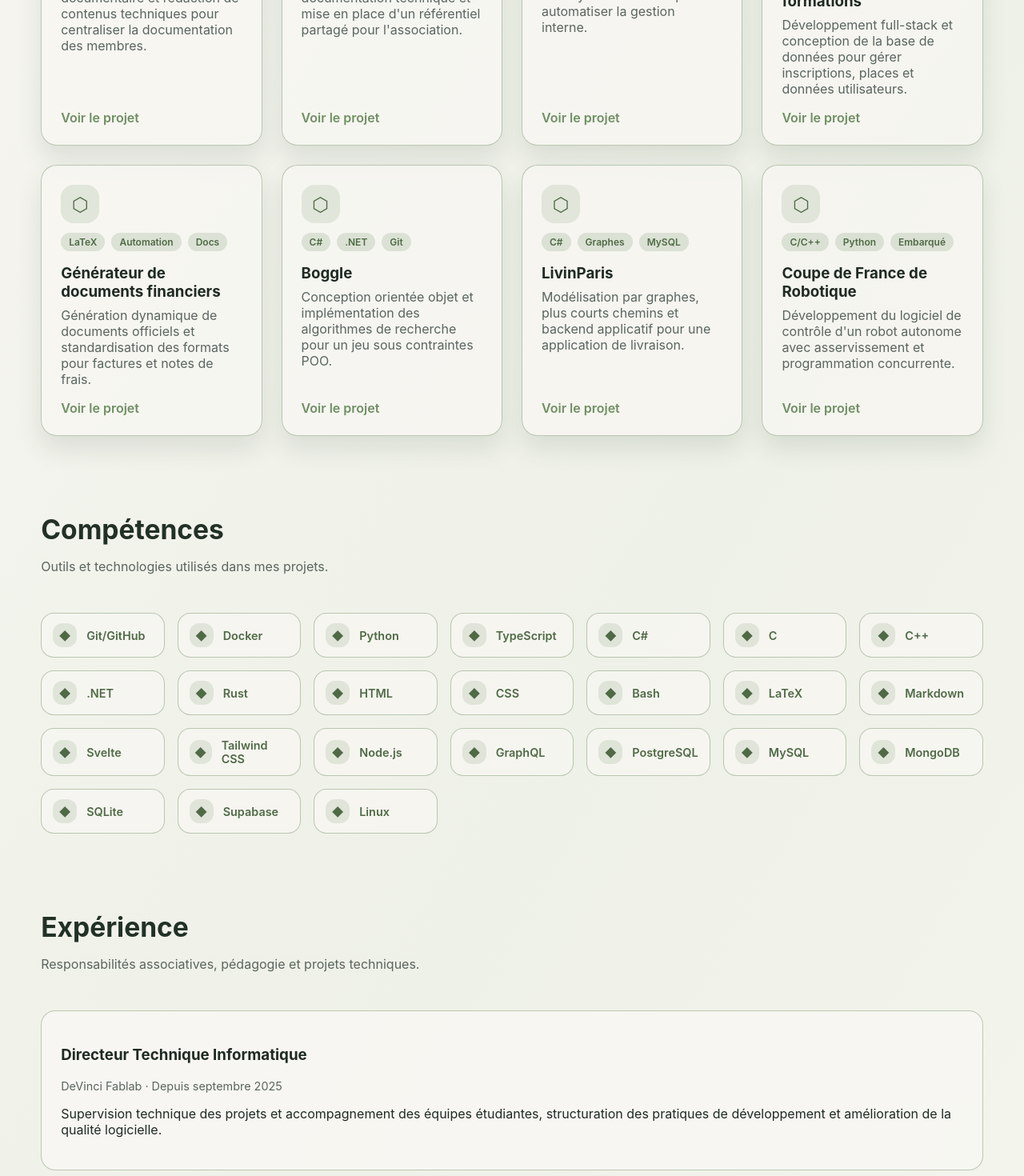
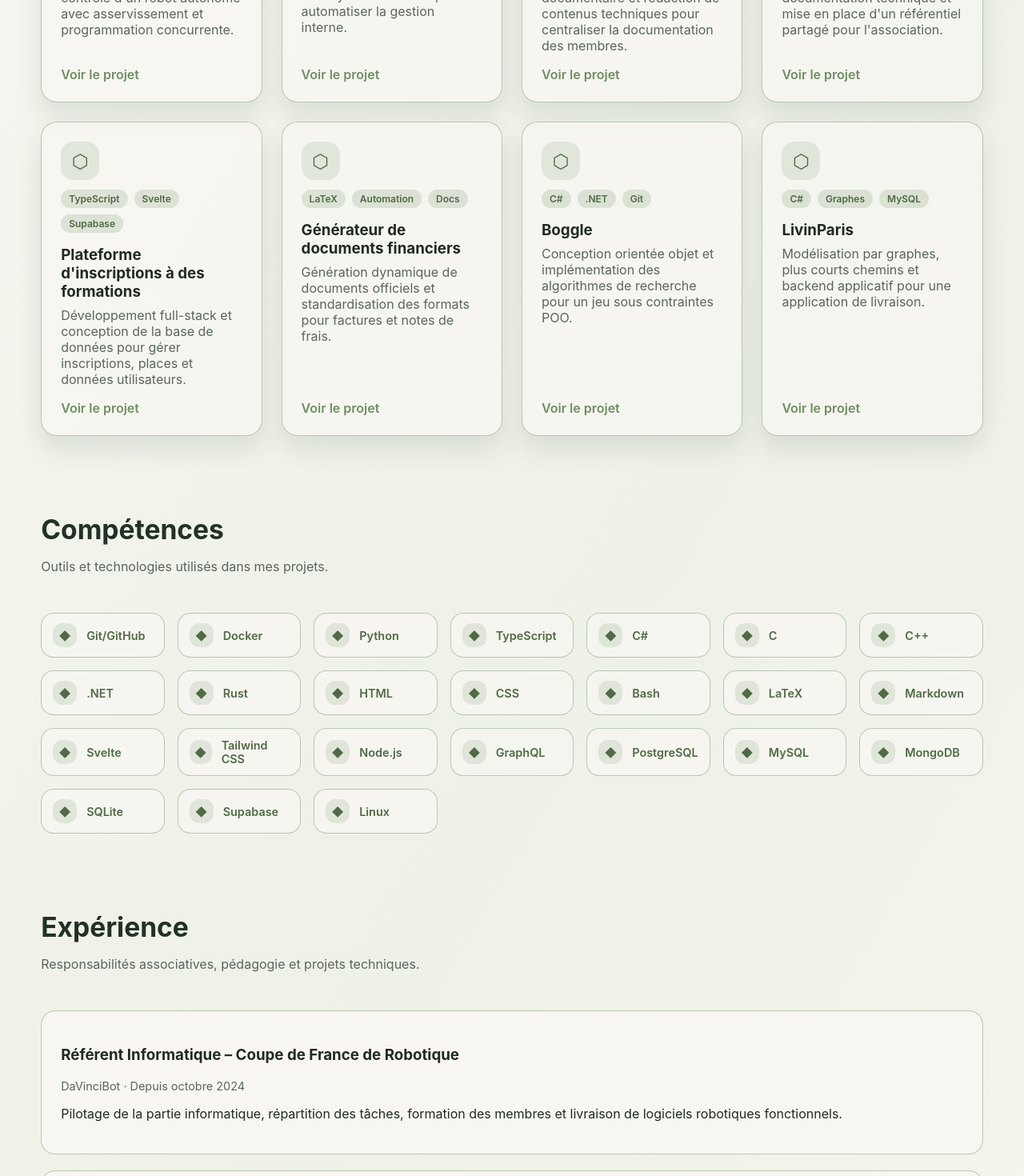
Before and after one commit to aust-1/portfolio, a React (Vite) app in the folder site/: page / in a window 1280 px wide. Shown: the part 880-2350 px from the top of the page at 80% size. Built offline with nearby package versions, Linux system fonts and the light colour scheme.

Commit message:
add project and experience entries; enhance card and timeline item interactivity with hover effects

```diff
--- a/site/src/App.css
+++ b/site/src/App.css
@@ -455,6 +455,21 @@ body[data-theme="dark"] .chip {
     border 0.3s ease;
 }
 
+.card--link {
+  cursor: pointer;
+  transition:
+    background 0.3s ease,
+    border 0.3s ease,
+    transform 0.3s ease,
+    box-shadow 0.3s ease;
+}
+
+.card--link:hover,
+.card--link:focus-visible {
+  transform: translateY(-4px);
+  box-shadow: 0 22px 36px var(--color-shadow);
+}
+
 body[data-theme="dark"] .card {
   background: var(--color-surface);
   border-color: var(--color-border);
@@ -521,6 +536,18 @@ body[data-theme="dark"] .card__tags span {
   margin-top: auto;
   font-weight: 600;
   color: var(--color-accent);
+  display: inline-flex;
+  align-items: center;
+  gap: 6px;
+}
+
+.timeline__cta {
+  margin-top: 16px;
+  display: inline-flex;
+  align-items: center;
+  gap: 6px;
+  font-weight: 600;
+  color: var(--color-accent);
 }
 
 .skill {
@@ -577,6 +604,22 @@ body[data-theme="dark"] .skill__icon {
   transition:
     background 0.3s ease,
     border 0.3s ease;
+}
+
+.timeline__item--link {
+  display: block;
+  cursor: pointer;
+  transition:
+    background 0.3s ease,
+    border 0.3s ease,
+    transform 0.3s ease,
+    box-shadow 0.3s ease;
+}
+
+.timeline__item--link:hover,
+.timeline__item--link:focus-visible {
+  transform: translateY(-4px);
+  box-shadow: 0 18px 32px var(--color-shadow);
 }
 
 body[data-theme="dark"] .timeline__item {
--- a/site/src/App.jsx
+++ b/site/src/App.jsx
@@ -38,6 +38,20 @@ const skills = [
 
 const projects = [
   {
+    title: "Coupe de France de Robotique",
+    description:
+      "Développement du logiciel de contrôle d'un robot autonome avec asservissement et programmation concurrente.",
+    tags: ["C/C++", "Python", "Embarqué"],
+    link: "https://github.com/DaVinciBot/CoupeDeRobotique",
+  },
+  {
+    title: "Bot Discord Fablab",
+    description:
+      "Développement backend, logique métier et intégration à l'écosystème Discord pour automatiser la gestion interne.",
+    tags: ["Python", "Discord API", "Git"],
+    link: "https://github.com/DeVinci-FabLab/FabLaBot",
+  },
+  {
     title: "Site de documentation technique",
     description:
       "Conception de l'architecture documentaire et rédaction de contenus techniques pour centraliser la documentation des membres.",
@@ -50,13 +64,6 @@ const projects = [
       "Structuration de la documentation technique et mise en place d'un référentiel partagé pour l'association.",
     tags: ["Docusaurus", "Markdown", "Git"],
     link: "https://docs.davincibot.fr",
-  },
-  {
-    title: "Bot Discord FabLab",
-    description:
-      "Développement backend, logique métier et intégration à l'écosystème Discord pour automatiser la gestion interne.",
-    tags: ["Python", "Discord API", "Git"],
-    link: "https://github.com/DeVinci-FabLab/FabLaBot",
   },
   {
     title: "Plateforme d'inscriptions à des formations",
@@ -77,31 +84,33 @@ const projects = [
     description:
       "Conception orientée objet et implémentation des algorithmes de recherche pour un jeu sous contraintes POO.",
     tags: ["C#", ".NET", "Git"],
-    link: "#",
+    link: "https://github.com/aust-1/Boggle",
   },
   {
     title: "LivinParis",
     description:
       "Modélisation par graphes, plus courts chemins et backend applicatif pour une application de livraison.",
     tags: ["C#", "Graphes", "MySQL"],
-    link: "#",
-  },
-  {
-    title: "Coupe de France de Robotique",
-    description:
-      "Développement du logiciel de contrôle d'un robot autonome avec asservissement et programmation concurrente.",
-    tags: ["C/C++", "Python", "Embarqué"],
-    link: "#",
+    link: "https://github.com/aust-1/LivinParis",
   },
 ];
 
 const experiences = [
+  {
+    role: "Référent Informatique – Coupe de France de Robotique",
+    company: "DaVinciBot",
+    period: "Depuis octobre 2024",
+    description:
+      "Pilotage de la partie informatique, répartition des tâches, formation des membres et livraison de logiciels robotiques fonctionnels.",
+    link: "https://davincibot.fr/project/coupe-de-robotique/",
+  },
   {
     role: "Directeur Technique Informatique",
     company: "DeVinci Fablab",
     period: "Depuis septembre 2025",
     description:
       "Supervision technique des projets et accompagnement des équipes étudiantes, structuration des pratiques de développement et amélioration de la qualité logicielle.",
+    link: "https://devinci-fablab.fr",
   },
   {
     role: "Membre du pôle numérique",
@@ -109,6 +118,7 @@ const experiences = [
     period: "Depuis novembre 2025",
     description:
       "Développement full-stack, contribution aux outils logiciels de l'association et conception d'un site d'inscriptions aux formations.",
+    link: "https://davincibot.fr",
   },
   {
     role: "Membre du pôle numérique",
@@ -116,51 +126,42 @@ const experiences = [
     period: "Depuis juin 2025",
     description:
       "Structuration de l'écosystème associatif, conception d'architectures logicielles et maintenance des outils numériques internes.",
+    link: "https://devinci-fablab.fr",
   },
   {
     role: "Responsable Formation",
     company: "DeVinci Fablab",
-    period: "Avril 2025 — Décembre 2025",
+    period: "Avril 2025 – Décembre 2025",
     description:
       "Organisation et structuration de l'offre de formation technique, création de parcours cohérents et supports pédagogiques réutilisables.",
+    link: "https://devinci-fablab.fr",
   },
   {
-    role: "Référent Informatique — Coupe de France de Robotique",
-    company: "DaVinciBot",
-    period: "Depuis octobre 2024",
-    description:
-      "Pilotage de la partie informatique, répartition des tâches, formation des membres et livraison de logiciels robotiques fonctionnels.",
-  },
-  {
-    role: "Responsable de module — Développement Technologique et Innovation",
+    role: "Responsable de module – Développement Technologique et Innovation",
     company: "EMLV",
     period: "Depuis septembre 2024",
     description:
       "Conception et encadrement d'un module orienté projet et innovation, accompagnement à la montée en compétences techniques.",
-  },
-  {
-    role: "Trésorier",
-    company: "DeVinci Lumière",
-    period: "Avril 2024 — Mai 2025",
-    description:
-      "Gestion financière et suivi administratif, documents normalisés et automatisation partielle des processus.",
+    link: "https://www.emlv.fr",
   },
 ];
 
 const trainings = [
   {
-    title: "Semestre à l'international — programme d'échange",
-    school: "UVIC — Universitat de Vic, Espagne",
-    period: "Juillet 2025 — Janvier 2026",
+    title: "Semestre à l'international – programme d'échange",
+    school: "UVIC – Universitat de Vic, Espagne",
+    period: "Juillet 2025 – Janvier 2026",
     description:
       "Cours suivis : Database, Python, “Optimization & Operational Research” (100% en anglais).",
+    link: "https://www.uvic.cat/en/",
   },
   {
-    title: "3ème année d'études d'ingénieur — majeure Big Data et IA",
-    school: "ESILV — École Supérieure d'Ingénieurs Léonard de Vinci",
+    title: "3ème année d'études d'ingénieur – majeure Big Data et IA",
+    school: "ESILV – École Supérieure d'Ingénieurs Léonard de Vinci",
     period: "Depuis septembre 2023",
     description:
       "Associations : DeVinci Fablab, DaVinciBot, LéoLearning, DeVinci Lumière, Cordées de la Réussite.",
+    link: "https://www.esilv.fr",
   },
   {
     title: "Double diplôme ingénieur manager",
@@ -168,13 +169,15 @@ const trainings = [
     period: "Depuis septembre 2023",
     description:
       "Cours additionnels : droit, gestion, corporate strategy, finance, marketing, comptabilité, intercultural management, vente.",
+    link: "https://www.emlv.fr",
   },
   {
-    title: "Baccalauréat général — spécialités Maths & Physique-Chimie",
-    school: "Groupe scolaire Sœur Rosalie — Louise de Marillac (Paris 5e)",
-    period: "Septembre 2020 — Juillet 2023",
+    title: "Baccalauréat général – spécialités Maths & Physique-Chimie",
+    school: "Groupe scolaire Sœur Rosalie – Louise de Marillac (Paris 5e)",
+    period: "Septembre 2020 – Juillet 2023",
     description:
       "Mention Très bien. Options : Mathématiques expertes et Coréen.",
+    link: "https://rosalie-marillac.com/",
   },
 ];
 
@@ -358,7 +361,13 @@ function App() {
           </div>
           <div className="grid grid--projects">
             {projects.map((project) => (
-              <article className="card" key={project.title}>
+              <a
+                className="card card--link"
+                key={project.title}
+                href={project.link}
+                target="_blank"
+                rel="noopener noreferrer"
+              >
                 <div className="card__media">
                   <div className="card__icon">⬡</div>
                   <div className="card__tags">
@@ -371,10 +380,8 @@ function App() {
                   <h3>{project.title}</h3>
                   <p>{project.description}</p>
                 </div>
-                <a className="card__link" href={project.link}>
-                  Voir le projet
-                </a>
-              </article>
+                <span className="card__link">Voir le projet</span>
+              </a>
             ))}
           </div>
         </section>
@@ -403,7 +410,13 @@ function App() {
           </div>
           <div className="timeline">
             {experiences.map((exp) => (
-              <article className="timeline__item" key={exp.role}>
+              <a
+                className="timeline__item timeline__item--link"
+                key={exp.role}
+                href={exp.link}
+                target="_blank"
+                rel="noopener noreferrer"
+              >
                 <div>
                   <h3>{exp.role}</h3>
                   <p className="timeline__meta">
@@ -411,7 +424,7 @@ function App() {
                   </p>
                   <p>{exp.description}</p>
                 </div>
-              </article>
+              </a>
             ))}
           </div>
         </section>
@@ -426,13 +439,19 @@ function App() {
           </div>
           <div className="grid grid--training">
             {trainings.map((training) => (
-              <article className="card" key={training.title}>
+              <a
+                className="card card--link"
+                key={training.title}
+                href={training.link}
+                target="_blank"
+                rel="noopener noreferrer"
+              >
                 <h3>{training.title}</h3>
                 <p className="timeline__meta">
                   {training.school} · {training.period}
                 </p>
                 <p>{training.description}</p>
-              </article>
+              </a>
             ))}
           </div>
         </section>
@@ -444,7 +463,13 @@ function App() {
           </div>
           <div className="grid grid--contact">
             {contacts.map((contact) => (
-              <a className="contact" href={contact.href} key={contact.label}>
+              <a
+                className="contact"
+                href={contact.href}
+                key={contact.label}
+                target="_blank"
+                rel="noopener noreferrer"
+              >
                 <span>{contact.label}</span>
                 <span>{contact.value}</span>
               </a>
```
